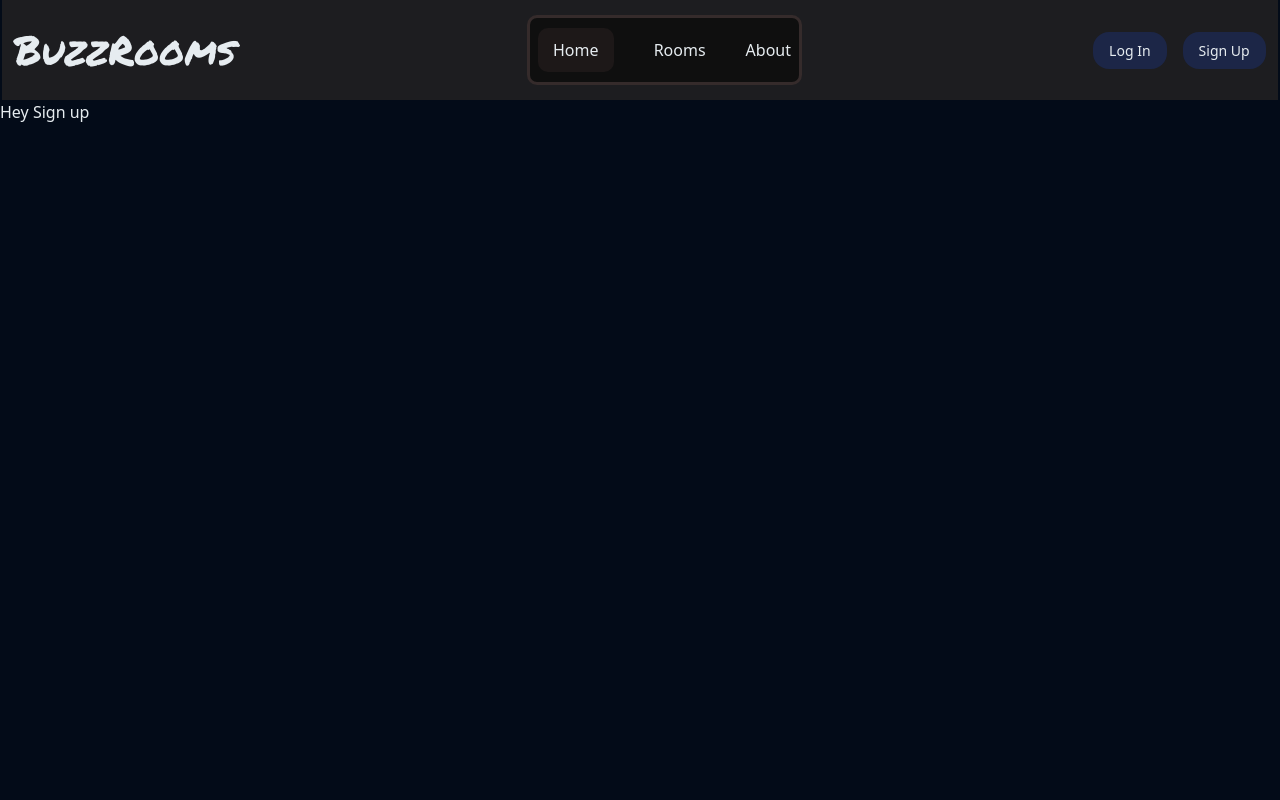
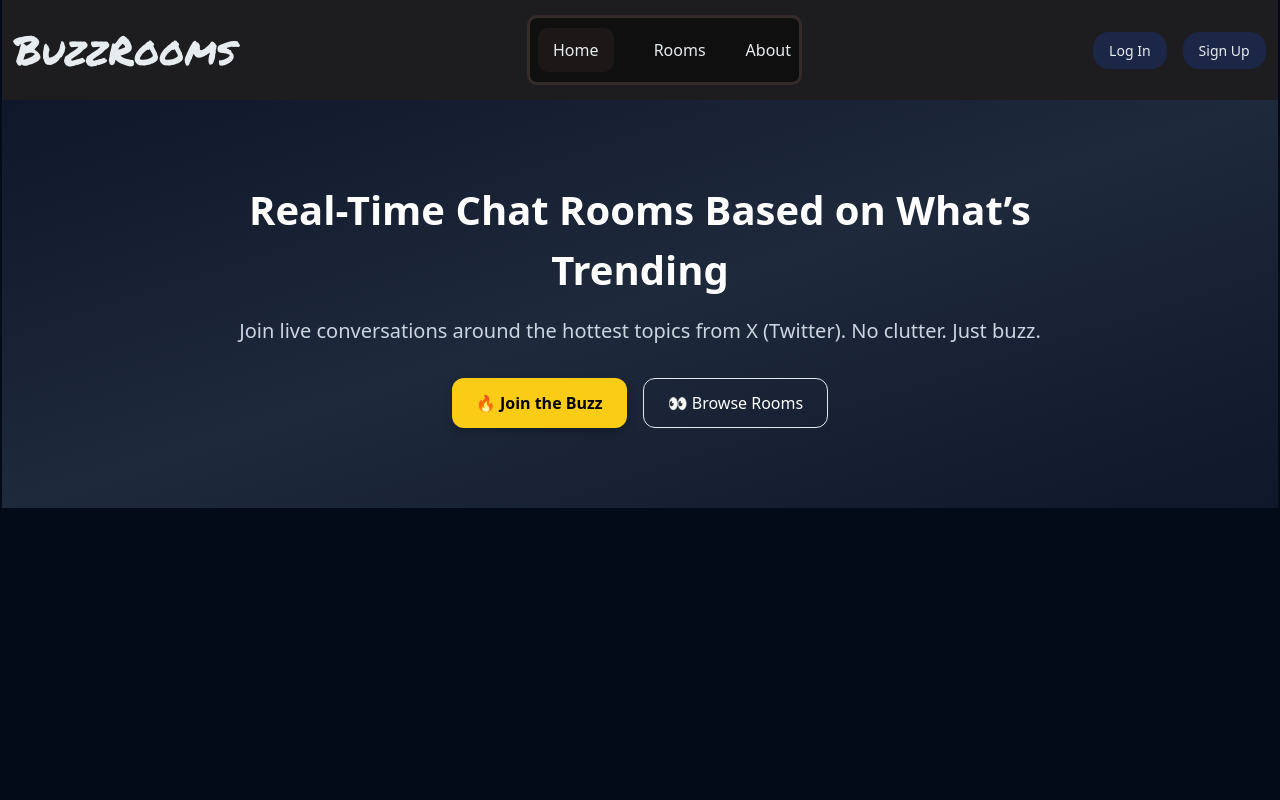
Before and after one commit to TusharThakur04/BuzzRooms, a Next.js app in the folder frontend/: page / in a window 1280 px wide. Shown: the top 800 px of the page. Built offline with nearby package versions, Linux system fonts and the light colour scheme; no server answers; a web font is replaced by a local one.

Commit message:
feat: add Welcome component with styling

```diff
--- a/frontend/src/app/page.js
+++ b/frontend/src/app/page.js
@@ -2,6 +2,7 @@
 import { useUser } from "@clerk/nextjs";
 import { useEffect } from "react";
 import axios from "axios";
+import Welcome from "@/components/welcome/Welcome";
 
 const page = () => {
   const { isSignedIn, user, isLoaded } = useUser();
@@ -40,7 +41,11 @@ const page = () => {
     return <div>Loading...</div>;
   }
 
-  return <div>Hey Sign up</div>;
+  return (
+    <div>
+      <Welcome />
+    </div>
+  );
 };
 
 export default page;
--- /dev/null
+++ b/frontend/src/components/welcome/Welcome.jsx
@@ -0,0 +1,24 @@
+import { Container } from "../common/container/Container";
+import styles from "./Welcome.module.scss";
+
+export default function Welcome() {
+  return (
+    <Container>
+      <section className={`${styles.heroSection} flex justify-center w-full`}>
+        <div className="max-w-4xl mx-auto text-center">
+          <h1 className={styles.heading}>
+            Real-Time Chat Rooms Based on What’s Trending
+          </h1>
+          <p className={styles.subheading}>
+            Join live conversations around the hottest topics from X (Twitter).
+            No clutter. Just buzz.
+          </p>
+          <div className="flex flex-col sm:flex-row justify-center gap-4">
+            <button className={styles.btnPrimary}>🔥 Join the Buzz</button>
+            <button className={styles.btnSecondary}>👀 Browse Rooms</button>
+          </div>
+        </div>
+      </section>
+    </Container>
+  );
+}
--- /dev/null
+++ b/frontend/src/components/welcome/Welcome.module.scss
@@ -0,0 +1,44 @@
+.heroSection {
+  background: linear-gradient(to bottom right, #0f172a, #1e293b, #0f172a);
+  color: white;
+  padding: 5rem 1.5rem;
+
+  .heading {
+    font-size: 2.5rem;
+    font-weight: 700;
+    margin-bottom: 1rem;
+  }
+
+  .subheading {
+    font-size: 1.25rem;
+    color: #cbd5e1;
+    margin-bottom: 2rem;
+  }
+
+  .btnPrimary {
+    background-color: #facc15;
+    color: black;
+    font-weight: 600;
+    padding: 0.75rem 1.5rem;
+    border-radius: 0.75rem;
+    box-shadow: 0 5px 10px rgba(0, 0, 0, 0.2);
+    transition: all 0.3s ease;
+
+    &:hover {
+      background-color: #fde68a;
+    }
+  }
+
+  .btnSecondary {
+    border: 1px solid #e2e8f0;
+    color: white;
+    padding: 0.75rem 1.5rem;
+    border-radius: 0.75rem;
+    transition: all 0.3s ease;
+
+    &:hover {
+      background-color: white;
+      color: black;
+    }
+  }
+}
```
